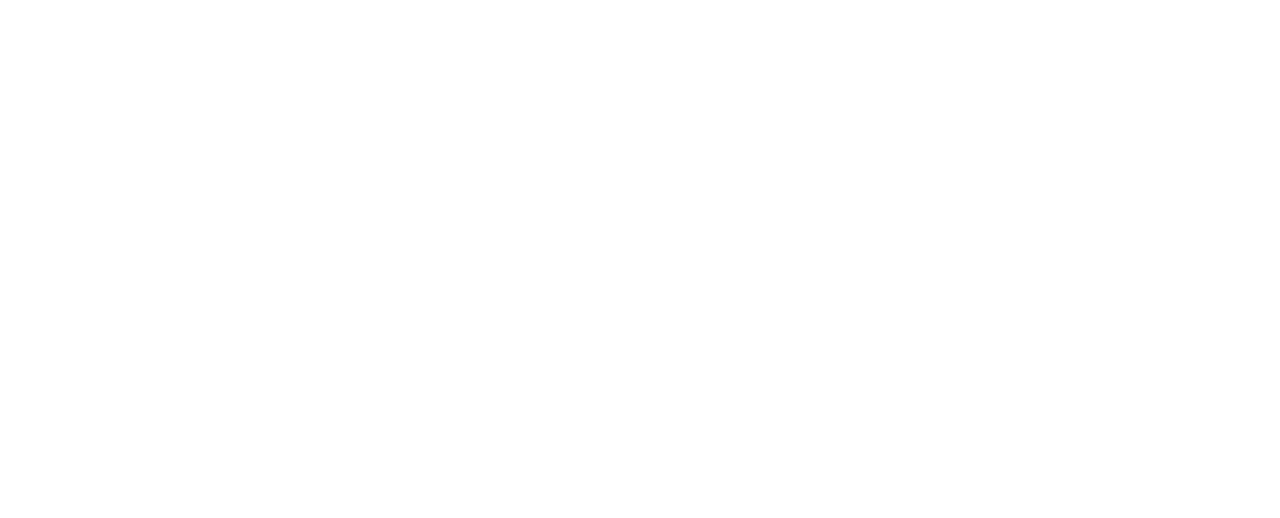
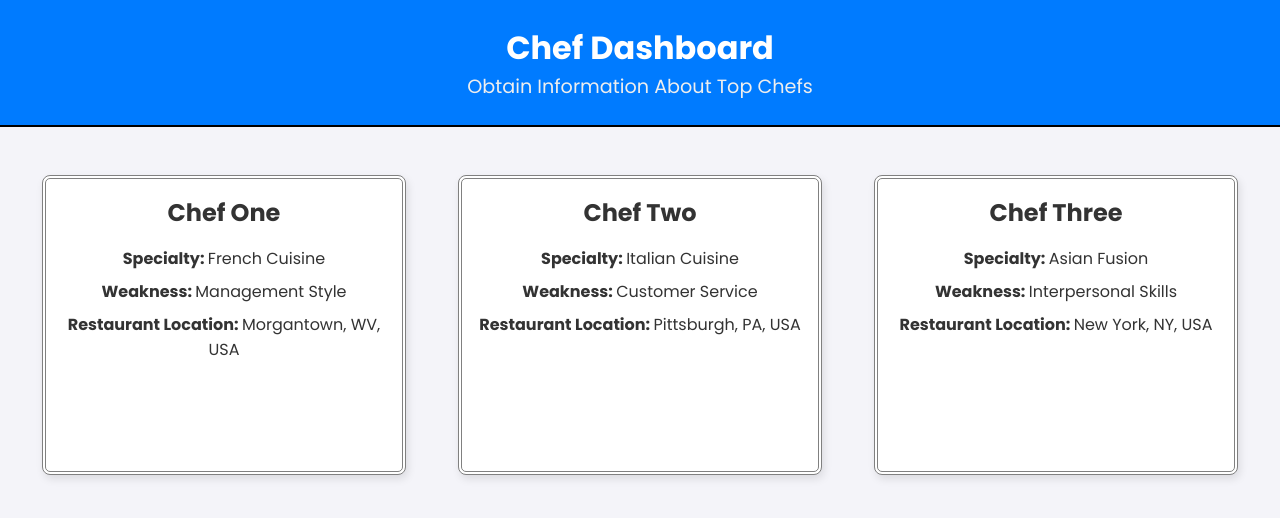
Before and after one commit to Raking45/web-330, a plain HTML site: page week-7/chef-dashboard/index.html in a window 1280 px wide. Drawn offline with Linux system fonts and the light colour scheme.

Commit message:
Project11-02 & Chef Dashboard Completed

```diff
--- a/week-7/chef-dashboard/index.html
+++ b/week-7/chef-dashboard/index.html
@@ -14,10 +14,26 @@
     <link rel="stylesheet" type="text/css" href="styles.css" />
   </head>
   <body>
+    <header>
+      <h1>Chef Dashboard</h1>
+      <p>Obtain Information About Top Chefs</p>
+    </header>
+    <main>
     <div id="error" hidden></div>
-    <div id="chef1" class="chef-container"></div>
-    <div id="chef2" class="chef-container"></div>
-    <div id="chef3" class="chef-container"></div>
+
+    <div id="chef1" class="chef-container">
+      <h2>Chef 1</h2>
+    </div>
+
+    <div id="chef2" class="chef-container">
+      <h2>Chef 2</h2>
+    </div>
+
+    <div id="chef3" class="chef-container">
+      <h2>Chef 3</h2>
+    </div>
+
+    </main>
     <script src="script.js"></script>
   </body>
 </html>
--- a/week-7/chef-dashboard/script.js
+++ b/week-7/chef-dashboard/script.js
@@ -13,21 +13,71 @@
 // TODO: Define an array of chef objects
 let chefs = [
   // Each chef object should have a name, specialty, weakness, and restaurantLocation
+  {
+    name: "Chef One",
+    specialty: "French Cuisine",
+    weakness: "Management Style",
+    restaurantLocation: "Morgantown, WV, USA"
+  },
+  {
+    name: "Chef Two",
+    specialty: "Italian Cuisine",
+    weakness: "Customer Service",
+    restaurantLocation: "Pittsburgh, PA, USA"
+  },
+  {
+    name: "Chef Three",
+    specialty: "Asian Fusion",
+    weakness: "Interpersonal Skills",
+    restaurantLocation: "New York, NY, USA"
+  }
 ];
 
 // TODO: Define a function to retrieve the first chef's information
 function retrieveChef1() {
   // This function should return a promise that resolves with the chef's information after a delay
+  return new Promise((resolve, reject) => {
+    setTimeout(() => {
+      Math.random() > 0.2 ? resolve(chefs[0]) : reject("Failed to fetch chef 1's information");
+    }, 2000);
+  });
 }
 
 // TODO: Define a function to retrieve the second chef's information
 function retrieveChef2() {
   // This function should return a promise that resolves with the chef's information after a delay
+  return new Promise((resolve, reject) => {
+    setTimeout(() => {
+      Math.random() > 0.2 ? resolve(chefs[1]) : reject("Failed to fetch chef 2's information");
+    }, 3000);
+  });
 }
 
 // TODO: Define a function to retrieve the third chef's information
 function retrieveChef3() {
   // This function should return a promise that resolves with the chef's information after a delay
+  return new Promise((resolve, reject) => {
+    setTimeout(() => {
+      Math.random() > 0.2 ? resolve(chefs[2]) : reject("Failed to fetch chef 3's information");
+    }, 4000);
+  });
 }
 
 // TODO: Use Promise.allSettled to retrieve all chefs' information and update the webpage accordingly
+Promise.allSettled([retrieveChef1(), retrieveChef2(), retrieveChef3()])
+.then(results => {
+  results.forEach((result, index) => {
+    const chefDiv = document.getElementById(`chef${index + 1}`);
+    if (result.status === "fulfilled") {
+      const chef = result.value;
+      chefDiv.innerHTML = `
+      <h2>${chef.name}</h2>
+      <p><strong>Specialty: </strong> ${chef.specialty}</p>
+      <p><strong>Weakness: </strong> ${chef.weakness}</p>
+      <p><strong>Restaurant Location: </strong> ${chef.restaurantLocation}</p>
+      `;
+    } else {
+      chefDiv.innerHTML = `<p class="error">${result.reason}</p>`
+    }
+  });
+});
--- a/week-7/chef-dashboard/styles.css
+++ b/week-7/chef-dashboard/styles.css
@@ -9,3 +9,85 @@
 */
 
 /* Add your CSS styles here */
+@import url('https://fonts.googleapis.com/css2?family=Poppins:ital,wght@0,100;0,200;0,300;0,400;0,500;0,600;0,700;0,800;0,900;1,100;1,200;1,300;1,400;1,500;1,600;1,700;1,800;1,900&display=swap');
+
+* {
+  margin: 0;
+  padding: 0;
+  box-sizing: border-box;
+}
+
+body {
+  font-family: 'Poppins', sans-serif;
+  font-size: 1rem;
+  background-color: #f4f4f9;
+  color: #333;
+  min-height: 100vh;
+}
+
+header {
+  text-align: center;
+  background-color: #007bff;
+  color: white;
+  padding: 1.5rem 0;
+  margin-bottom: 2rem;
+  border-bottom: 2px double black;
+}
+
+header h1 {
+  font-size: 2rem;
+  margin: 0;
+}
+
+header p {
+  font-size: 1.2rem;
+  color: rgb(238, 238, 238);
+}
+
+main {
+  display: flex;
+  justify-content: space-around;
+  align-items: flex-start;
+  flex-wrap: wrap;
+  gap: 2rem;
+  padding: 1rem 2rem;
+}
+
+.chef-container {
+  background-color: white;
+  border: 4px double gray;
+  border-radius: 8px;
+  box-shadow: 2px 4px 8px rgba(0, 0, 0, 0.1);
+  padding: 1rem;
+  width: 30%;
+  min-height: 300px;
+  text-align: center;
+}
+
+.chef-container h2 {
+  font-size: 1.5rem;
+  margin-bottom: 1rem;
+}
+
+.chef-container p {
+  margin: 0.5rem 0;
+  font-size: 1rem;
+}
+
+.error {
+  color: red;
+  font-weight: bold;
+  margin-top: 1rem;
+  font-size: 1rem;
+}
+
+/* Media Query */
+@media (max-width: 768px) {
+  main {
+    flex-direction: column;
+    align-items: center;
+  }
+  .chef-container {
+    width: 30%;
+  }
+}
```
Also changed, not shown: week-6/project11-02/project11-02.html (renamed from week-6/project11-02/project11-02_txt.html, +3 -2 lines), week-6/project11-02/project11-02.js (added, +44 -0 lines), week-6/project11-02/project11-02_txt.js (deleted, +0 -20 lines).
